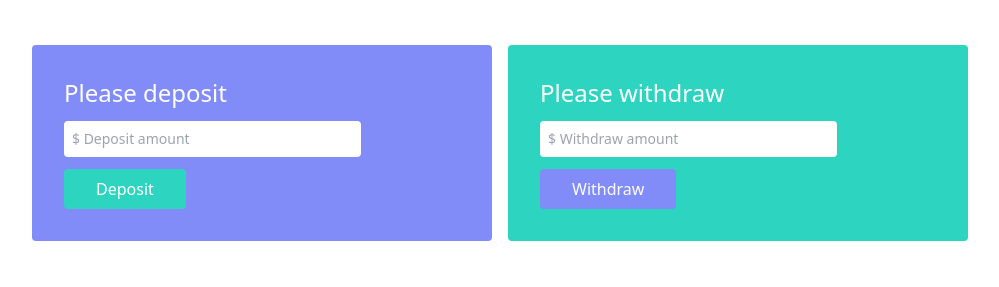
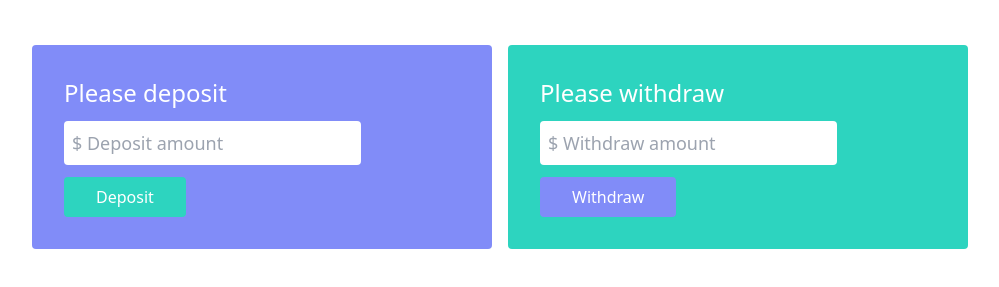
Before and after one commit to Anayet-dev/mamma-s-bank, a plain HTML site: page bank.html in a window 1280 px wide. Shown: the part 295-582 px from the top of the page, without its empty margins (140-1139 px from the left). Drawn offline with nearby package versions, Linux system fonts and the light colour scheme.

Commit message:
input text size enlarged

```diff
--- a/bank.html
+++ b/bank.html
@@ -33,12 +33,12 @@
             <div class="grid grid-cols-2 gap-3 md:gap-4 md:w-3/4 mx-auto  text-white">
                 <div class="bg-indigo-400 rounded md:p-8 p-2">
                     <h4 class="md:text-2xl text-xl">Please deposit</h4>
-                    <input class="my-3 text-black md:p-2 py-2 px-2 block w-36 md:w-3/4 rounded text-sm" type="text" name="deposit" id="deposit" placeholder="$ Deposit amount">
+                    <input class="my-3 text-black md:p-2 py-2 px-2 block w-36 md:w-3/4 rounded md:text-lg text-sm" type="text" name="deposit" id="deposit" placeholder="$ Deposit amount">
                     <button class="md:px-8 md:py-2 px-3 py-1 font-medium rounded bg-teal-400" id="btn-deposit">Deposit</button>
                 </div>
                 <div class="bg-teal-400	rounded md:p-8 p-2">
                     <h4 class="md:text-2xl text-xl">Please withdraw</h4>
-                    <input class="my-3 text-black md:p-2 block w-36 py-2 px-2 md:w-3/4 rounded text-sm" type="text" name="withdraw" id="withdraw" placeholder="$ Withdraw amount">
+                    <input class="my-3 text-black md:p-2 block w-36 py-2 px-2 md:w-3/4 rounded md:text-lg text-sm" type="text" name="withdraw" id="withdraw" placeholder="$ Withdraw amount">
                     <button class="md:px-8 md:py-2 px-3 py-1  font-medium rounded bg-indigo-400" id="btn-withdraw">Withdraw</button>
                 </div>
             </div>
```
